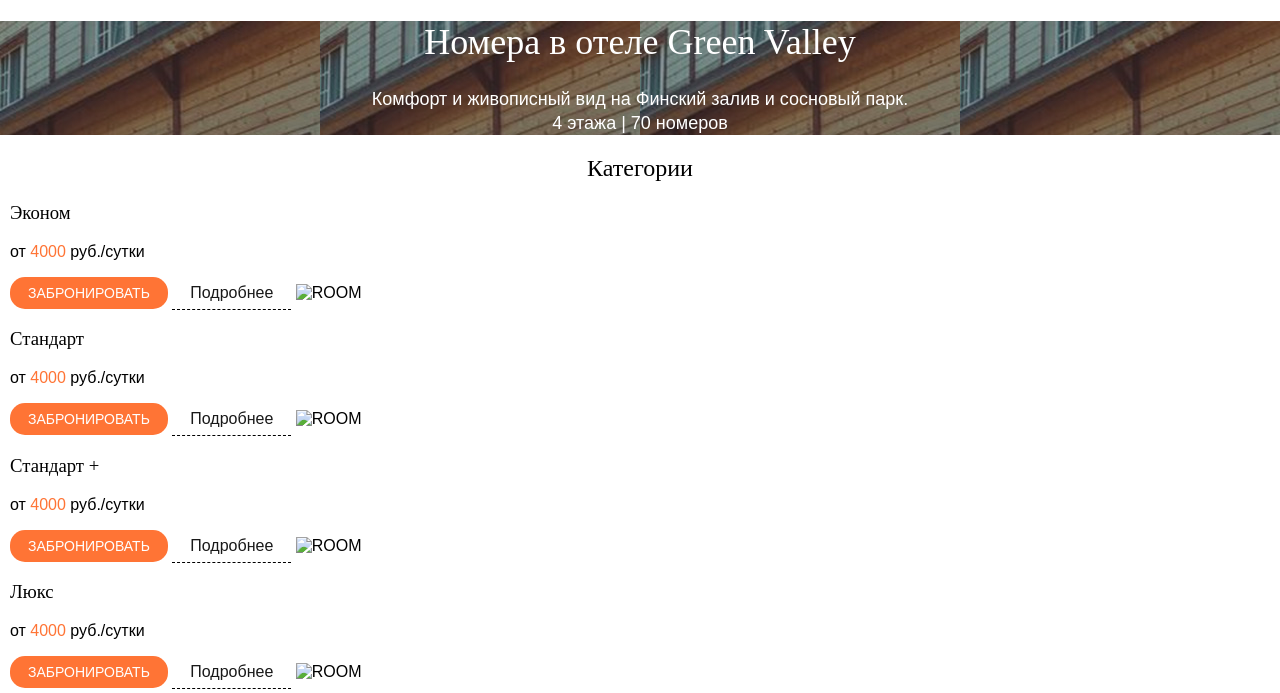
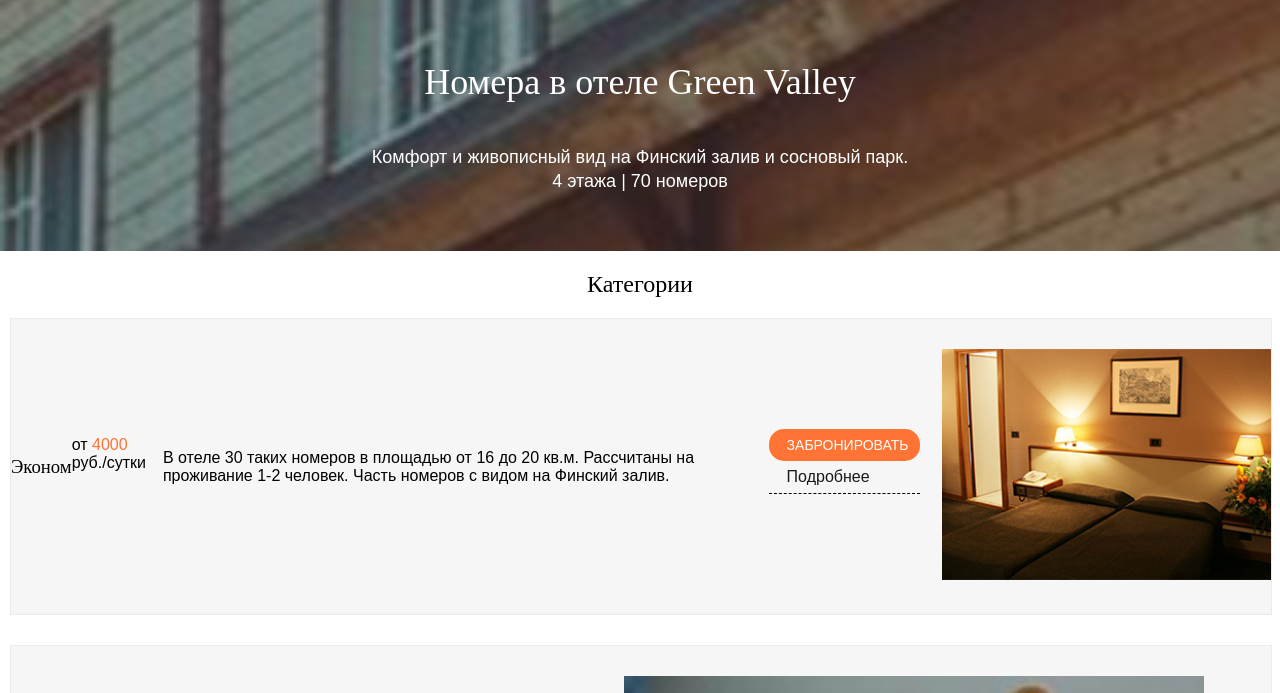
Before and after one commit to irnbru-dev/Green-Valley-WORKING, a website: page roomslist.html in a window 1280 px wide. Shown: the part 107-800 px from the top of the page. Drawn offline with nearby package versions, Linux system fonts and the light colour scheme; files that its build step writes are made by us from their sources.

Commit message:
12/12
Стилизация roomslist, singleroom

```diff
--- a/gulpfile.js
+++ b/gulpfile.js
@@ -53,7 +53,7 @@
   browserSync.init({                                        // запускаем локальный сервер (показ, автообновление, синхронизацию)
     server: './',                                           // папка, которая будет «корнем» сервера (путь из константы)
     port: 3000,                                             // порт, на котором будет работать сервер
-    startPath: 'index.html',                                // файл, который буде открываться в браузере при старте сервера
+    startPath: 'singleroom.html',                                // файл, который буде открываться в браузере при старте сервера
     // open:false - прописать для запрета открытия браузера
   });
 
--- a/less/blocks/category.less
+++ b/less/blocks/category.less
@@ -10,11 +10,99 @@
     text-align: center;
   }
 
+  // &__txt {
+  //   order: 2;
+  // }
+
+  &__item {
+    background-color: @gray-lightest;
+    display: flex;
+    flex-direction: column;
+    align-items: center;
+    width: 100%;
+    padding: 30px 0;
+    margin-bottom: 30px;
+    border: 1px solid #ebebeb;
+  }
+
   &__item-title {
     font-weight: normal;
+    order: 1;
+  }
+
+  &__item-title-txt {
+    order: 2;
+    margin-top: -10px;
   }
 
   &__item-title-txt--orange-col {
     color: @orange;
   }
+
+  &__img-box {
+    order: 3;
+    width: 100%;
+  }
+
+  &__img-box img {
+    width: 100%;
+  }
+
+  &__item-txt {
+    order: 4;
+    padding: 30px 15px;
+  }
+
+  &__btns {
+    order: 5;
+    margin-bottom: 10px;
+  }
+
+  &__btns a {
+    display: block;
+  }
 }
+
+
+
+@media (min-width: 768px) {
+  .category {
+
+    &__item {
+    }
+
+    &__item-txt {
+      // margin: 0 100px;
+    }
+
+    &__btns a {
+      display: inline-block;
+    }
+
+    &__img-box {
+      width: 580px;
+      margin: 0 auto;
+    }
+
+    &__img-box img {
+      width: 580px;
+    }
+  }
+}
+
+.category .btn {
+  width: 115px;
+}
+
+@media (min-width: 1200px) {
+  .category {
+
+    &__item {
+      flex-direction: row;
+    }
+
+    &__img-box {
+      order: 5;
+    }
+  }
+}
--- a/less/blocks/preview-card.less
+++ b/less/blocks/preview-card.less
@@ -31,15 +31,17 @@
 
 @media (min-width: 768px) {
   .preview-card {
+
     width: 360px;
     margin: 0 10px;
 
     &__img {
       width: 360px;
-  }
+    }
+
     &__img img {
       width: 100%;
       height: 200px;
     }
+  }
 }
-}
--- a/less/blocks/room-description.less
+++ b/less/blocks/room-description.less
@@ -22,8 +22,30 @@
     list-style: none;
   }
 
+  &__list-item {
+    position: relative;
+  }
+
+  &__list-item:before {
+    content: '';
+    display: block;
+    position: absolute;
+    width: 6px;
+    height: 6px;
+    border-left: 2px solid @orange;
+    border-bottom: 2px solid @orange;
+    transform: rotate(225deg);
+    left: -17px;
+    right: 370px;
+    top: 5px;
+  }
+
   &__booking-price {
     text-align: center;
+  }
+
+  &__price {
+    margin-top: 20px;
   }
 
   &__price--orange-col {
--- a/less/blocks/roomslist-promo.less
+++ b/less/blocks/roomslist-promo.less
@@ -1,10 +1,11 @@
 .roomslist-promo {
   background-image: url(../../img/promo-bg.jpg);
+  background-size: cover;
   color: #fff;
 
   &__inner {
     min-width: 320px;
-    padding: 0 10px;
+    padding: 40px 10px;
     margin: 0 auto;
     text-align: center;
   }
@@ -15,7 +16,19 @@
   }
 
   &__txt {
+    display: none;
     font-size: 18px;
     line-height: 24px;
   }
 }
+
+@media (min-width: 768px) {
+  .roomslist-promo {
+
+    &__txt {
+      display: inline-block;
+      font-size: 18px;
+      line-height: 24px;
+    }
+  }
+}
--- a/roomslist.html
+++ b/roomslist.html
@@ -49,34 +49,47 @@
     <section class="category__item">
       <h3 class="category__item-title">Эконом</h3>
       <p class="category__item-title-txt">от<span class="category__item-title-txt--orange-col"> 4000 </span>руб./сутки</p>
-      <p class="category__item-txt"></p>
+      <p class="category__item-txt">В отеле 30 таких номеров в площадью от 16 до 20 кв.м. Рассчитаны на проживание 1-2 человек. Часть номеров с видом на Финский залив.</p>
+      <div class="category__btns">
         <a href="#" class="btn btn--bg-orange">Забронировать</a>
         <a href="#" class="btn btn--dashed">Подробнее</a>
-      <img src="#" alt="ROOM">
+      </div>
+      <div class="category__img-box">
+        <img src="img/room-econom.jpg" alt="ROOM">
+      </div>
     </section>
+
     <section class="category__item">
       <h3 class="category__item-title">Стандарт</h3>
       <p class="category__item-title-txt">от<span class="category__item-title-txt--orange-col"> 4000 </span>руб./сутки</p>
       <p class="category__item-txt"></p>
+      <div class="category__btns">
         <a href="#" class="btn btn--bg-orange">Забронировать</a>
         <a href="#" class="btn btn--dashed">Подробнее</a>
-      <img src="#" alt="ROOM">
+      </div>
+      <img class="category__img-box" src="img/corgi.jpg" alt="ROOM">
     </section>
+
     <section class="category__item">
       <h3 class="category__item-title">Стандарт +</h3>
       <p class="category__item-title-txt">от<span class="category__item-title-txt--orange-col"> 4000 </span>руб./сутки</p>
       <p class="category__item-txt"></p>
+      <div class="category__btns">
         <a href="#" class="btn btn--bg-orange">Забронировать</a>
         <a href="#" class="btn btn--dashed">Подробнее</a>
-      <img src="#" alt="ROOM">
+      </div>
+      <img class="category__img-box" src="img/corgi.jpg" alt="ROOM">
     </section>
+
     <section class="category__item">
       <h3 class="category__item-title">Люкс</h3>
       <p class="category__item-title-txt">от<span class="category__item-title-txt--orange-col"> 4000 </span>руб./сутки</p>
       <p class="category__item-txt"></p>
+      <div class="category__btns">
         <a href="#" class="btn btn--bg-orange">Забронировать</a>
         <a href="#" class="btn btn--dashed">Подробнее</a>
-      <img src="#" alt="ROOM">
+      </div>
+      <img class="category__img-box" src="img/corgi.jpg" alt="ROOM">
     </section>
 
   </div>
@@ -90,13 +103,15 @@
     </div>
     <div class="page-footer__logo-social">
       <a href="#" class="main-logo"><img src="img/logo.png" alt="Green Valley"></a>
+      <div class="page-footer__socials">
         <a href="#" class="page-footer__social"><img src="" alt="vk"></a>
         <a href="#" class="page-footer__social"><img src="" alt="inst"></a>
         <a href="#" class="page-footer__social"><img src="" alt="fb"></a>
       </div>
+    </div>
     <div class="page-footer__contacts">
-      <a href="tel:+78120000000" class="page-footer__phone-link">+7 812 777-55-88</a>
-      <p class="page-footer__mail">info@greenvalley.ru</p>
+      <p><a href="tel:+78120000000" class="page-footer__phone-link">+7 812 777-55-88</a><br>
+      <span class="page-footer__mail">info@greenvalley.ru</span></p>
     </div>
 
   </div>
```
Also changed, not shown: form.html (+7 -5 lines), singleroom.html (+43 -7 lines), img/room-econom.jpg (added), img/room-flagman.jpg (added), img/room-lux.jpg (added), img/room-single.jpg (added), img/room-standart-plus.jpg (added). Lines whose indentation alone changed are shown as unchanged.
